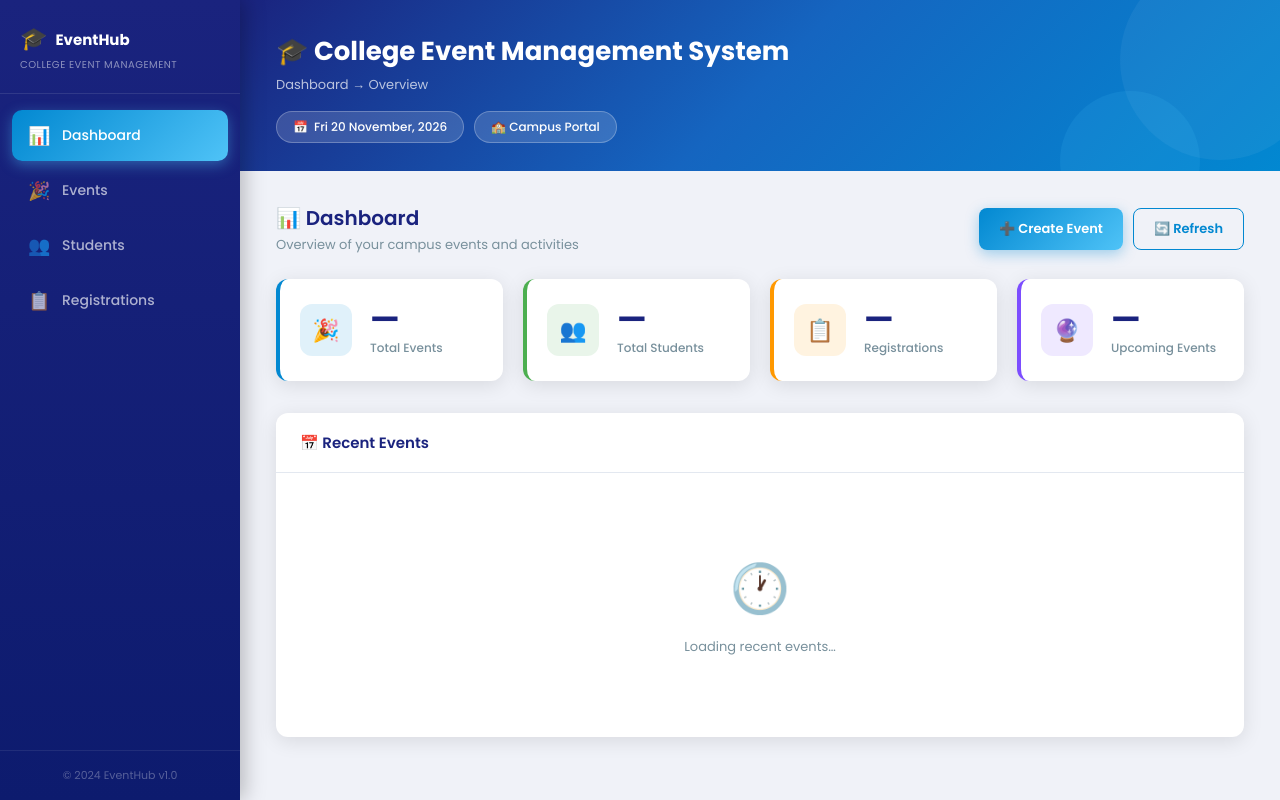
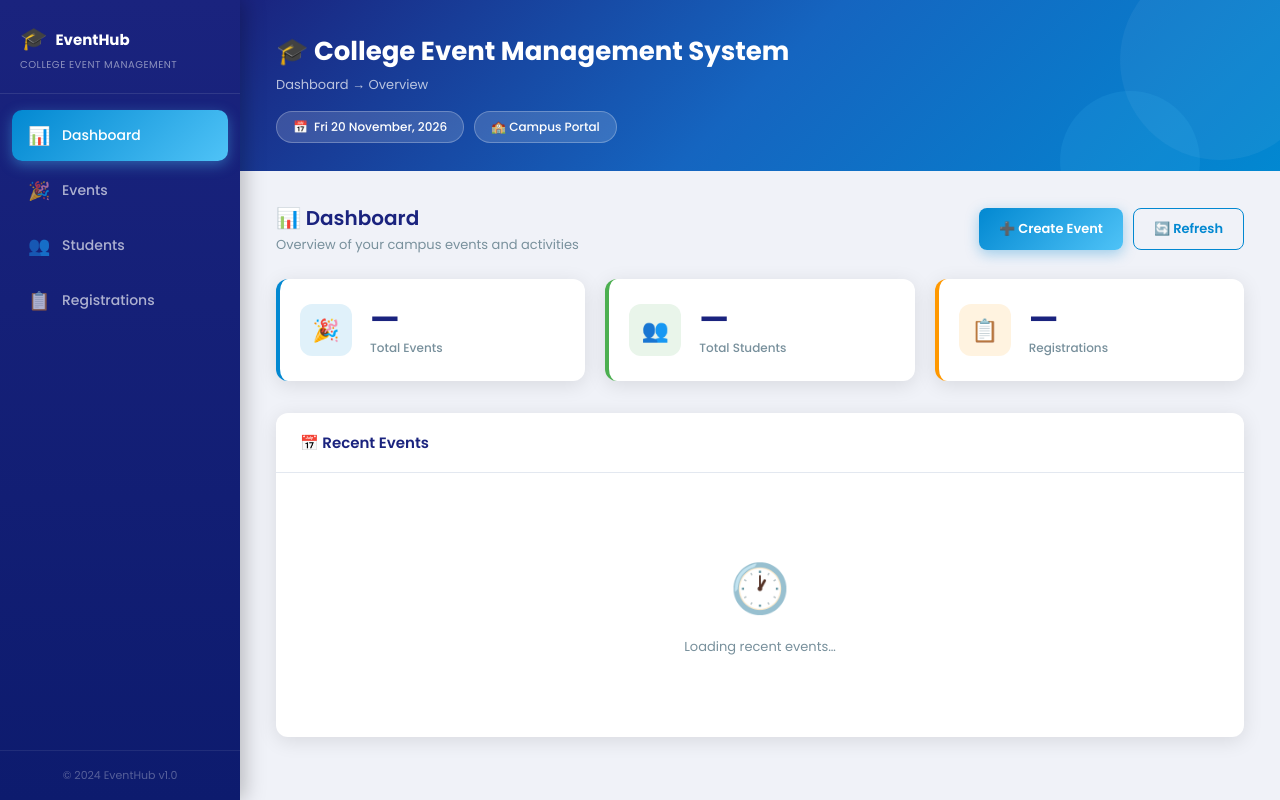
Before and after one commit to koradavarun23/Event_Management_System, a web app: page / in a window 1280 px wide. Run offline with its HTML, style and script files only (its server is not run), Linux system fonts and the light colour scheme; data that the repository does not hold is empty.

Commit message:
Remove upcoming events stat card from dashboard

```diff
--- a/src/main/resources/webapp/index.html
+++ b/src/main/resources/webapp/index.html
@@ -487,13 +487,6 @@
               <div class="lbl">Registrations</div>
             </div>
           </div>
-          <div class="stat-card">
-            <div class="stat-icon purple">🔮</div>
-            <div class="stat-info">
-              <div class="num" id="stat-upcoming">—</div>
-              <div class="lbl">Upcoming Events</div>
-            </div>
-          </div>
         </div>
 
         <div class="card">
@@ -861,7 +854,6 @@
       document.getElementById('stat-events').textContent        = (data.totalEvents        != null) ? data.totalEvents        : 0;
       document.getElementById('stat-students').textContent      = (data.totalStudents      != null) ? data.totalStudents      : 0;
       document.getElementById('stat-registrations').textContent = (data.totalRegistrations != null) ? data.totalRegistrations : 0;
-      document.getElementById('stat-upcoming').textContent      = (data.upcomingEvents     != null) ? data.upcomingEvents     : 0;
 
       var list   = document.getElementById('recent-events-list');
       var recent = data.recentEvents || [];
```
